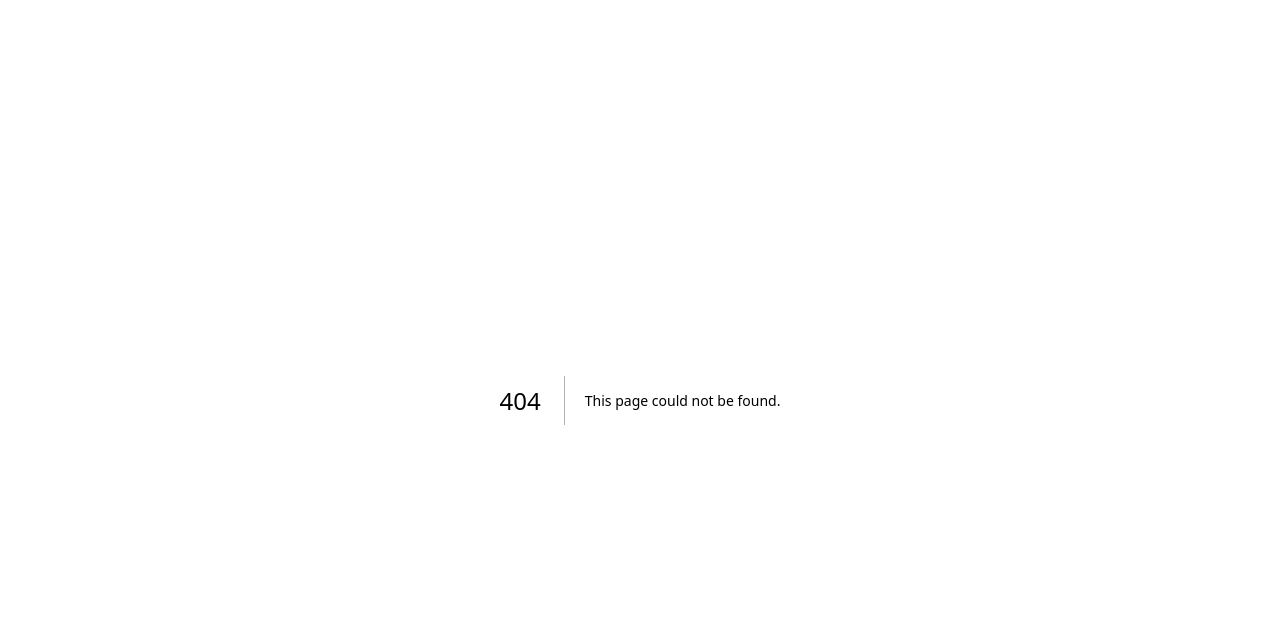
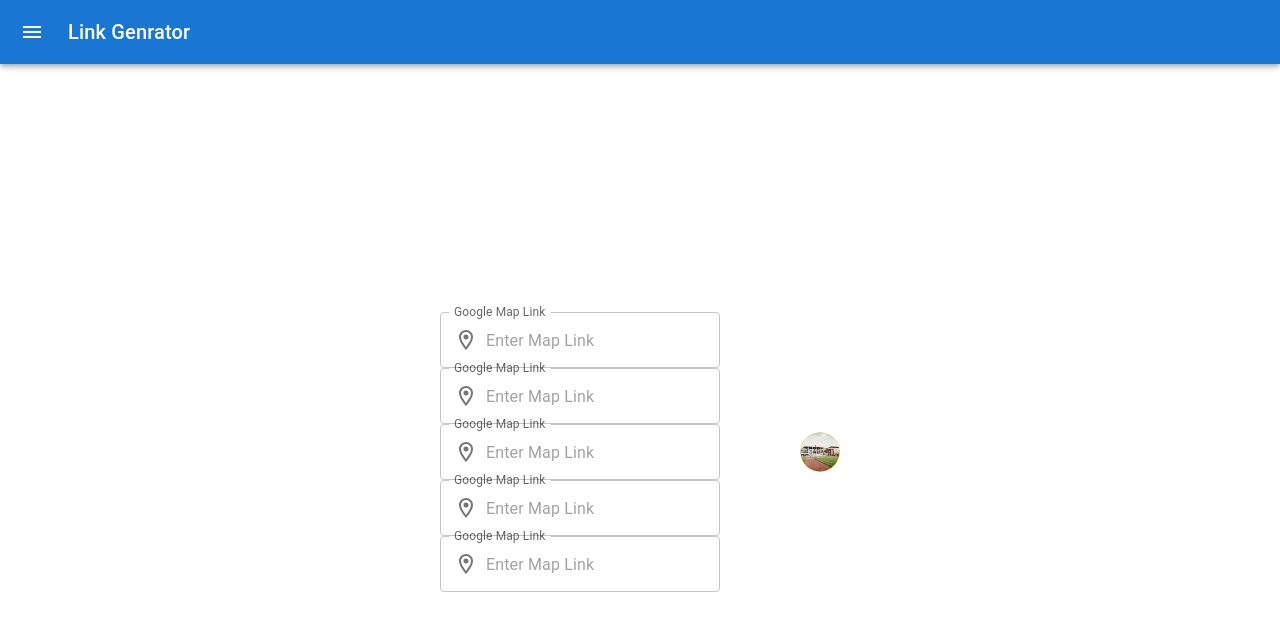
Before and after one commit to Vinith69/school-buddy, a Next.js app: page /link-generator in a window 1280 px wide. Before the commit this address had no page. Shown: the top 630 px of the page. Built offline with nearby package versions, Linux system fonts and the light colour scheme.

Commit message:
link gen

```diff
--- /dev/null
+++ b/app/link-generator/analytics.module.css
@@ -0,0 +1,35 @@
+.main {
+	display: flex;
+	height: 85vh;
+	justify-content: center;
+	align-items: center;
+}
+
+.button {
+	width: 300px;
+	margin: 2rem;
+}
+
+.linkGeneratorContainer {
+	display: flex;
+	flex-direction: column;
+	margin-right: 5rem;
+	align-items: flex-start;
+}
+
+.avatarContainer {
+	display: flex;
+	justify-content: center;
+}
+
+.avatar {
+	width: 20vw;
+	height: 20vw;
+}
+
+@media screen and (max-width: 1000px) {
+	.avatar {
+		width: 30vw;
+		height: 30vw;
+	}
+}
--- /dev/null
+++ b/app/link-generator/page.jsx
@@ -0,0 +1,35 @@
+"use client";
+import styles from "./analytics.module.css";
+import Button from "@mui/material/Button";
+import Navbar from "@/components/Navbar";
+
+import Avatar from "@mui/material/Avatar";
+import LGTextField from "@/components/Link-Generator-TextFields/LGTextField";
+
+export default function Home() {
+	const handleDownloadReport = async (e) => {
+		console.log("handleDownloadReport");
+	};
+	return (
+		<>
+			<Navbar title="Link Genrator" />
+			<main className={styles.main}>
+				<div className={styles.linkGeneratorContainer}>
+					<LGTextField />
+					<LGTextField />
+					<LGTextField />
+					<LGTextField />
+					<LGTextField />
+				</div>
+				{/* Avatar container */}
+				<div className={styles.avatarContainer}>
+					<Avatar
+						alt="profile"
+						src="/asset/school.png"
+						className={styles.avatar}
+					/>
+				</div>
+			</main>
+		</>
+	);
+}
--- /dev/null
+++ b/components/Link-Generator-TextFields/LGTextField.jsx
@@ -0,0 +1,27 @@
+import React from "react";
+import InputAdornment from "@mui/material/InputAdornment";
+import TextField from "@mui/material/TextField";
+import LocationOnOutlinedIcon from "@mui/icons-material/LocationOnOutlined";
+
+function LGTextField({
+	label = "Google Map Link",
+	placeholder = "Enter Map Link",
+	startIcon = <LocationOnOutlinedIcon />,
+}) {
+	return (
+		<TextField
+			label={label}
+			InputProps={{
+				startAdornment: (
+					<InputAdornment position="start">
+						{startIcon}
+					</InputAdornment>
+				),
+			}}
+			variant="outlined"
+			placeholder={placeholder}
+		/>
+	);
+}
+
+export default LGTextField;
```
